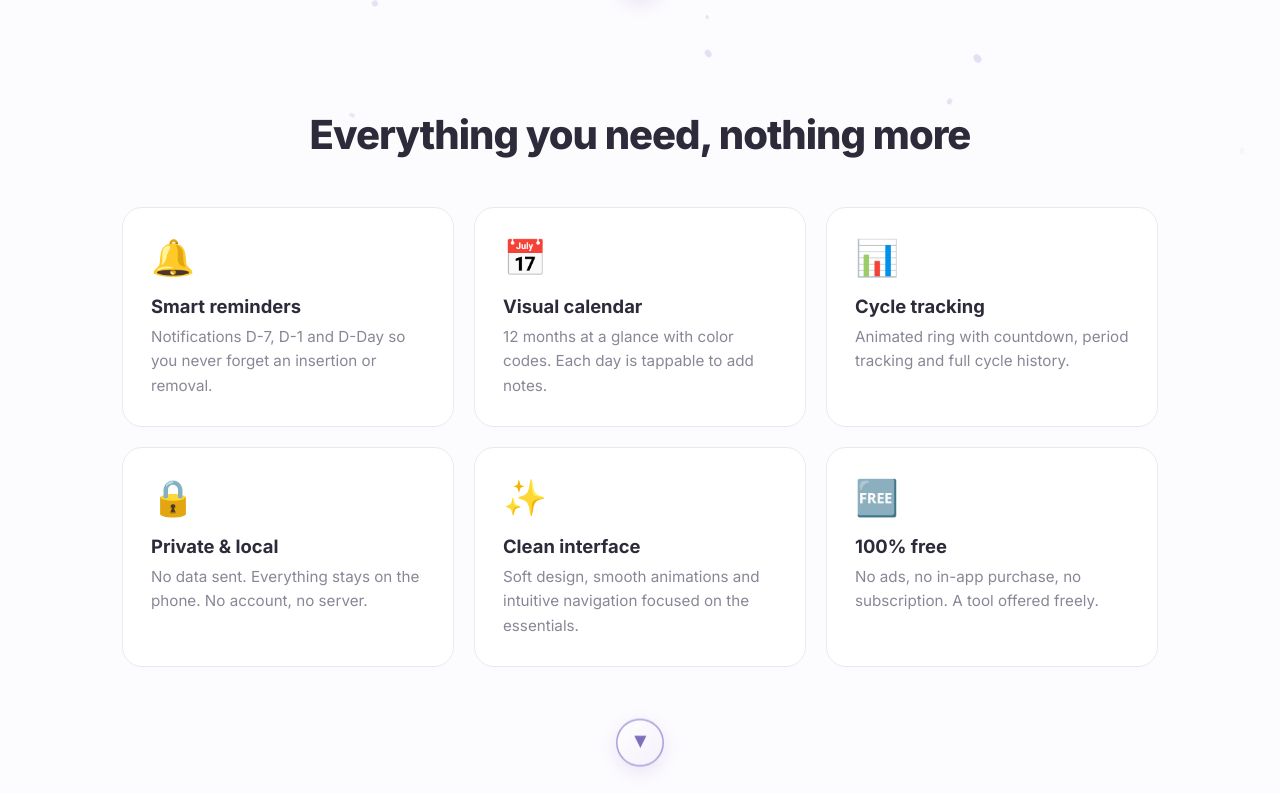
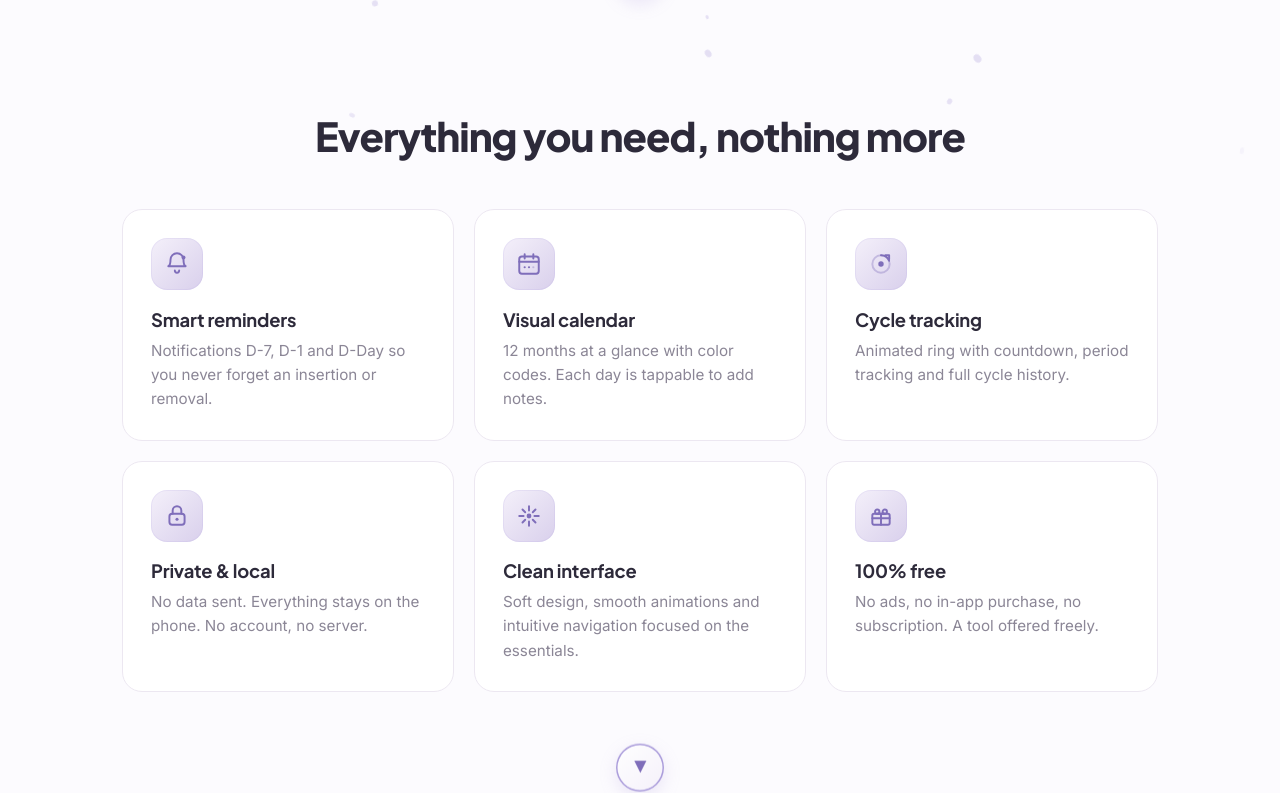
Before and after one commit to Alex-Lou/OrringLanding, a React (Vite) app: page / in a window 1280 px wide. Shown: the part 634-1427 px from the top of the page. Built offline with nearby package versions, Linux system fonts and the light colour scheme; no server answers.

Commit message:
Replace emoji features with custom SVG icons + Plus Jakarta Sans headings

```diff
--- a/src/App.css
+++ b/src/App.css
@@ -1,4 +1,4 @@
-@import url('https://fonts.googleapis.com/css2?family=Inter:wght@300;400;500;600;700;800;900&display=swap');
+@import url('https://fonts.googleapis.com/css2?family=Inter:wght@300;400;500;600;700;800;900&family=Plus+Jakarta+Sans:wght@500;600;700;800;900&display=swap');
 
 :root {
   --pink: #A697D9;
@@ -85,6 +85,7 @@ body {
 }
 
 .hero-title {
+  font-family: 'Plus Jakarta Sans', 'Inter', sans-serif;
   font-size: clamp(3rem, 8vw, 5rem);
   font-weight: 900;
   background: linear-gradient(135deg, var(--pink-dark), var(--pink), #c9a0dc);
@@ -150,12 +151,22 @@ body {
 
 /* ── Section commons ── */
 .section-title {
+  font-family: 'Plus Jakarta Sans', 'Inter', sans-serif;
   font-size: clamp(1.8rem, 4vw, 2.5rem);
   font-weight: 800;
   text-align: center;
   margin-bottom: 3rem;
   color: var(--text);
   letter-spacing: -1px;
+}
+
+.step h3,
+.cta-card h2,
+.share-heading,
+.exp-title,
+.feedback-section .section-title {
+  font-family: 'Plus Jakarta Sans', 'Inter', sans-serif;
+  letter-spacing: -0.3px;
 }
 
 /* ── Features ── */
@@ -185,15 +196,37 @@ body {
   border-color: var(--pink-light);
 }
 
+/* Ancien span emoji (conservé pour compat) */
 .feature-icon {
   font-size: 2.2rem;
   display: block;
   margin-bottom: 1rem;
 }
 
+/* Badge pervenche avec SVG à l'intérieur */
+.feature-icon-wrap {
+  display: inline-flex;
+  align-items: center;
+  justify-content: center;
+  width: 52px;
+  height: 52px;
+  border-radius: 16px;
+  background: linear-gradient(135deg, var(--pink-soft), var(--pink-light));
+  color: var(--pink-dark);
+  margin-bottom: 1.1rem;
+  box-shadow: inset 0 0 0 1px rgba(166,151,217,0.15);
+}
+.feature-icon-wrap svg {
+  display: block;
+  width: 26px;
+  height: 26px;
+}
+
 .feature-card h3 {
+  font-family: 'Plus Jakarta Sans', 'Inter', sans-serif;
   font-size: 1.15rem;
   font-weight: 700;
+  letter-spacing: -0.2px;
   margin-bottom: 0.5rem;
   color: var(--text);
 }
--- a/src/App.tsx
+++ b/src/App.tsx
@@ -1040,6 +1040,67 @@ function ExplanationsSection({ t }: { t: (k: ExpKeys) => string }) {
   );
 }
 
+// ─── Feature icons (custom SVGs, lavender theme) ───
+function FeatureIcon({ name }: { name: 'bell' | 'calendar' | 'cycle' | 'lock' | 'sparkle' | 'gift' }) {
+  const common = { width: 26, height: 26, viewBox: '0 0 24 24', fill: 'none', stroke: 'currentColor', strokeWidth: 1.8, strokeLinecap: 'round' as const, strokeLinejoin: 'round' as const };
+  switch (name) {
+    case 'bell':
+      return (
+        <svg {...common}>
+          <path d="M6 8a6 6 0 1 1 12 0c0 5 2 6 2 6H4s2-1 2-6Z" />
+          <path d="M10 18a2 2 0 0 0 4 0" />
+          <circle cx="18" cy="6" r="1.8" fill="currentColor" stroke="none" />
+        </svg>
+      );
+    case 'calendar':
+      return (
+        <svg {...common}>
+          <rect x="3" y="5" width="18" height="16" rx="2.5" />
+          <path d="M3 10h18" />
+          <path d="M8 3v4M16 3v4" />
+          <circle cx="8" cy="15" r="1" fill="currentColor" stroke="none" />
+          <circle cx="12" cy="15" r="1" fill="currentColor" stroke="none" />
+          <circle cx="16" cy="15" r="1" fill="currentColor" stroke="none" opacity="0.35" />
+        </svg>
+      );
+    case 'cycle':
+      return (
+        <svg {...common}>
+          <circle cx="12" cy="12" r="8" opacity="0.35" />
+          <path d="M12 4a8 8 0 0 1 7.5 5" />
+          <path d="M16 4h3.5v3.5" />
+          <circle cx="12" cy="12" r="2.5" fill="currentColor" stroke="none" />
+        </svg>
+      );
+    case 'lock':
+      return (
+        <svg {...common}>
+          <rect x="5" y="10" width="14" height="10" rx="2.5" />
+          <path d="M8 10V7a4 4 0 0 1 8 0v3" />
+          <circle cx="12" cy="15" r="1.4" fill="currentColor" stroke="none" />
+        </svg>
+      );
+    case 'sparkle':
+      return (
+        <svg {...common}>
+          <path d="M12 3v4M12 17v4M3 12h4M17 12h4M6 6l2.5 2.5M15.5 15.5 18 18M6 18l2.5-2.5M15.5 8.5 18 6" />
+          <circle cx="12" cy="12" r="2.2" fill="currentColor" stroke="none" />
+        </svg>
+      );
+    case 'gift':
+      return (
+        <svg {...common}>
+          <rect x="4" y="10" width="16" height="10" rx="1.5" />
+          <path d="M4 14h16" />
+          <path d="M12 10v10" />
+          <circle cx="8.5" cy="8" r="2" />
+          <circle cx="15.5" cy="8" r="2" />
+          <path d="M8.5 10h7" />
+        </svg>
+      );
+  }
+}
+
 // ─── Section navigation order ───
 const SECTION_ORDER = ['hero', 'features', 'how', 'install', 'explanations', 'cta', 'support', 'feedback'];
 
@@ -1226,17 +1287,19 @@ function App() {
 
         <div className="features-grid">
           {([
-            { icon: '🔔', tk: 'f1' },
-            { icon: '📅', tk: 'f2' },
-            { icon: '📊', tk: 'f3' },
-            { icon: '🔒', tk: 'f4' },
-            { icon: '✨', tk: 'f5' },
-            { icon: '🆓', tk: 'f6' },
-          ]).map((f, i) => (
+            { icon: 'bell', tk: 'f1' },
+            { icon: 'calendar', tk: 'f2' },
+            { icon: 'cycle', tk: 'f3' },
+            { icon: 'lock', tk: 'f4' },
+            { icon: 'sparkle', tk: 'f5' },
+            { icon: 'gift', tk: 'f6' },
+          ] as const).map((f, i) => (
             <motion.div key={i} className="feature-card" variants={fadeUp} initial="hidden" whileInView="visible" viewport={{ once: true, amount: 0.2 }} custom={i}
               whileHover={{ y: -6, boxShadow: '0 12px 40px rgba(166,151,217,0.15)' }}
             >
-              <span className="feature-icon">{f.icon}</span>
+              <span className="feature-icon-wrap">
+                <FeatureIcon name={f.icon} />
+              </span>
               <h3>{t(`${f.tk}t`)}</h3>
               <p>{t(`${f.tk}d`)}</p>
             </motion.div>
```
